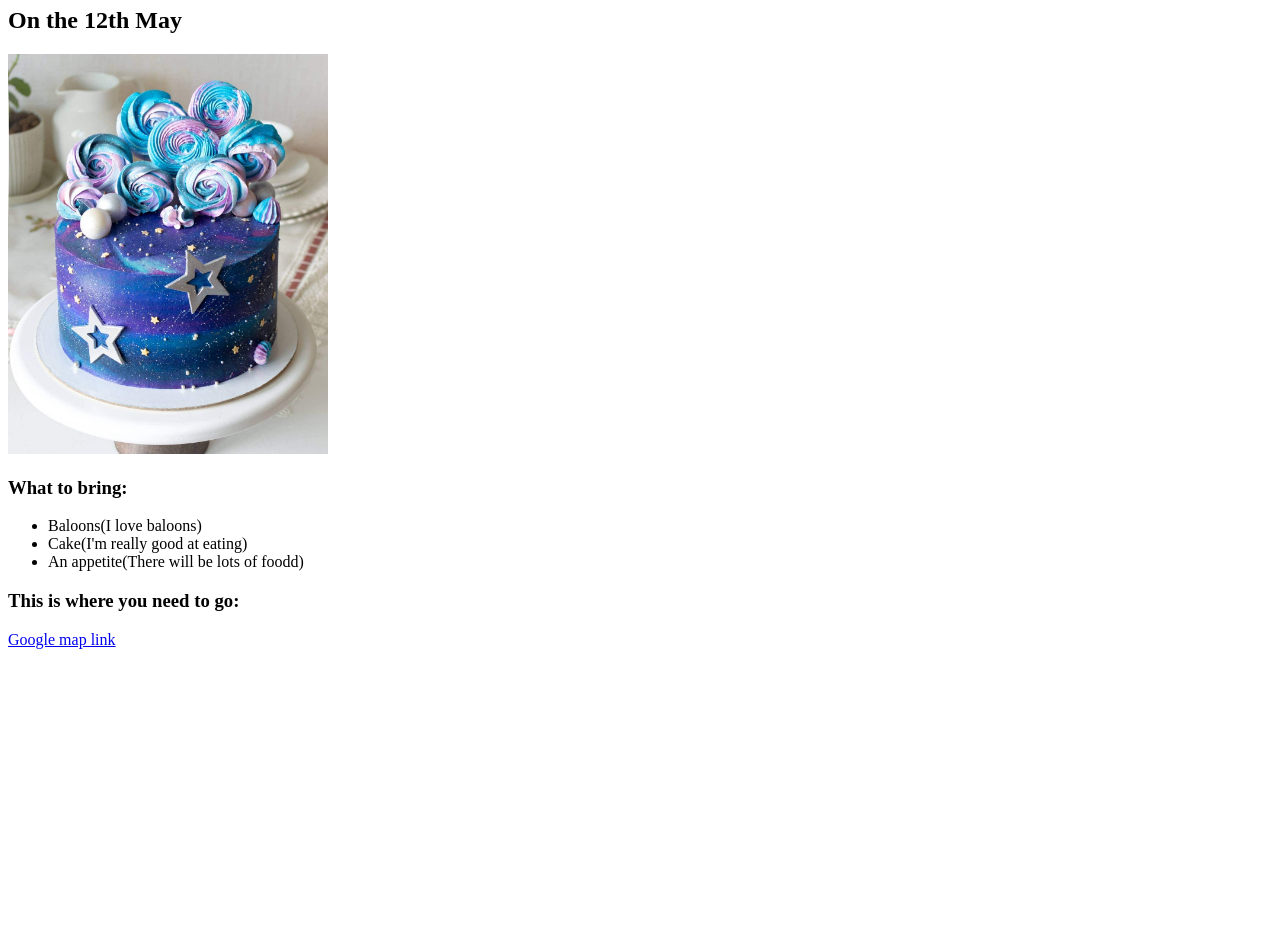
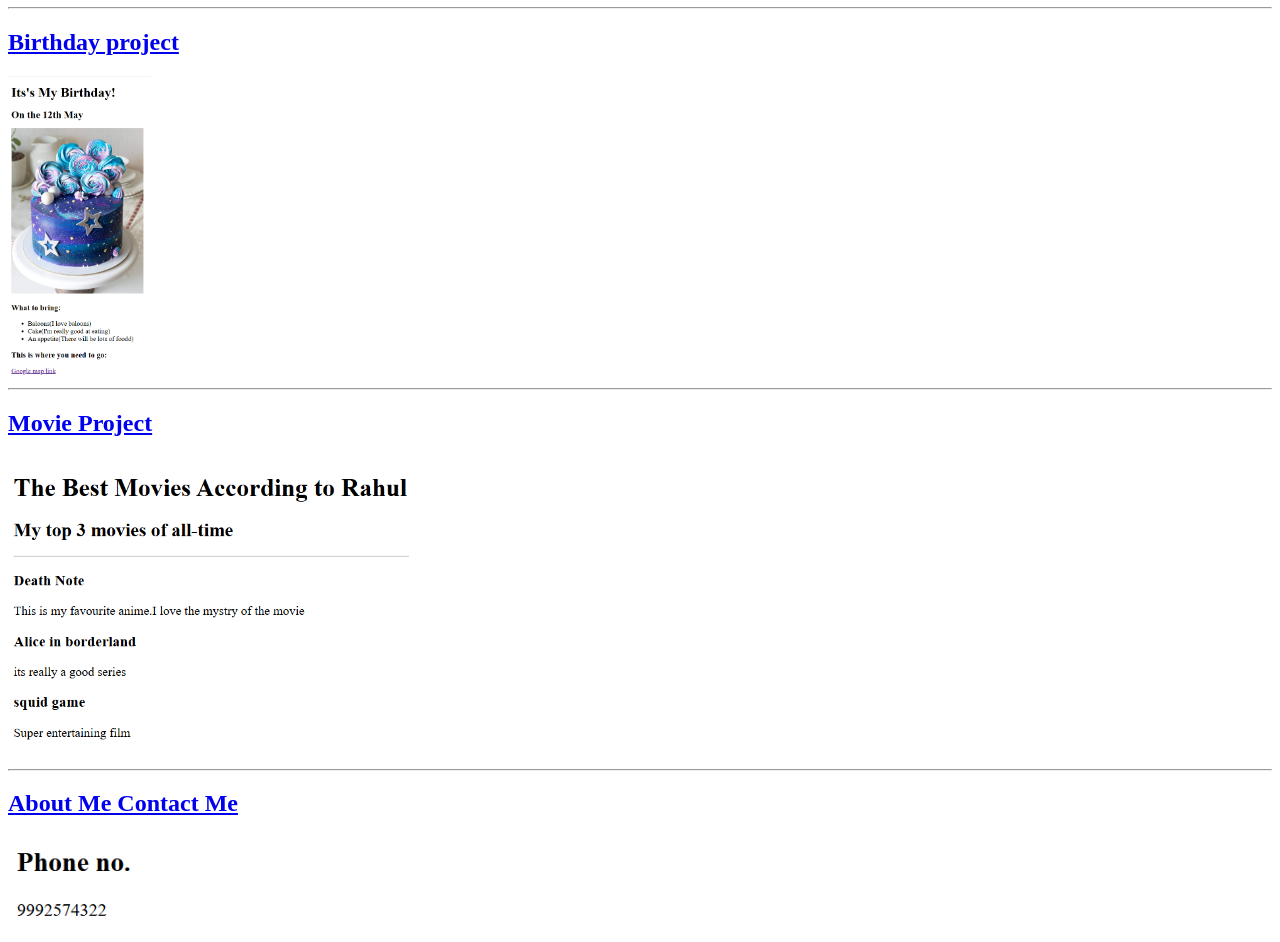
Before and after one commit to Rahulpatel1221/just, a plain HTML site: page index.html in a window 1280 px wide. Shown: the part 73-1015 px from the top of the page. Before the commit the page ends 800 px from the top, so only its background shows below. Drawn offline with Linux system fonts and the light colour scheme.

Commit message:
Add files via upload

```diff
--- a/index.html
+++ b/index.html
@@ -3,20 +3,18 @@
 <head>
     <meta charset="UTF-8">
     <meta name="viewport" content="width=device-width, initial-scale=1.0">
-    <title>birthday</title>
+    <title>html-portfolio</title>
 </head>
 <body>
-    <h1>Its's My Birthday!</h1>
-    <h2>On the 12th May</h2>
-    <img src="/image/space-cake3.jpg" alt="cake image" height="400vh">
-    <h3>What to bring:</h3>
-    <ul>
-        <li>Baloons(I love baloons)</li>
-        <li>Cake(I'm really good at eating)</li>
-        <li>An appetite(There will be lots of foodd)</li>
-    </ul>
-    <h3>This is where  you need to go:</h3>
-    <a href="https://www.google.co.in/maps/place/%E0%A4%AA%E0%A4%BE%E0%A4%A8%E0%A5%80%E0%A4%AA%E0%A4%A4+%E0%A4%B8%E0%A4%82%E0%A4%97%E0%A5%8D%E0%A4%B0%E0%A4%B9%E0%A4%BE%E0%A4%B2%E0%A4%AF/@29.3568204,76.9445582,15z/data=!4m15!1m8!3m7!1s0x390ddae45c9724b1:0x8f98ef3d4f8964ca!2z4KS14KS_4KSV4KS-4KS4IOCkqOCkl-CksCwg4KSq4KS-4KSo4KWA4KSq4KSkLCDgpLngpLDgpL_gpK_gpL7gpKPgpL4gMTMyMTAz!3b1!8m2!3d29.3595998!4d76.9695009!16s%2Fg%2F1tcwv35j!3m5!1s0x390ddb19c24b5997:0xf1dc0397093996f!8m2!3d29.3568209!4d76.9536633!16s%2Fg%2F11bx457v3s?entry=ttu&g_ep=EgoyMDI1MDIxOS4xIKXMDSoASAFQAw%3D%3D">Google map link</a>
-
+    <h1>Rahul's portfolio</h1>
+    <hr>
+    <h2><a href="./birthday.html">Birthday project</a></h2>
+    <img src="./image/birthday.png" alt="" height="300vh">
+    <hr>
+    <h2><a href="./public/movie.html">Movie Project</a></h2>
+    <img src="./image/movie.png" alt="" height="300vh">
+    <hr>
+    <h2><a href="./public/contact.html">About Me Contact Me</a></h2>
+    <img src="./image/contact.png" alt="" height="300vh">
 </body>
 </html>
```
Also changed, not shown: birthday.html (added, +22 -0 lines).
